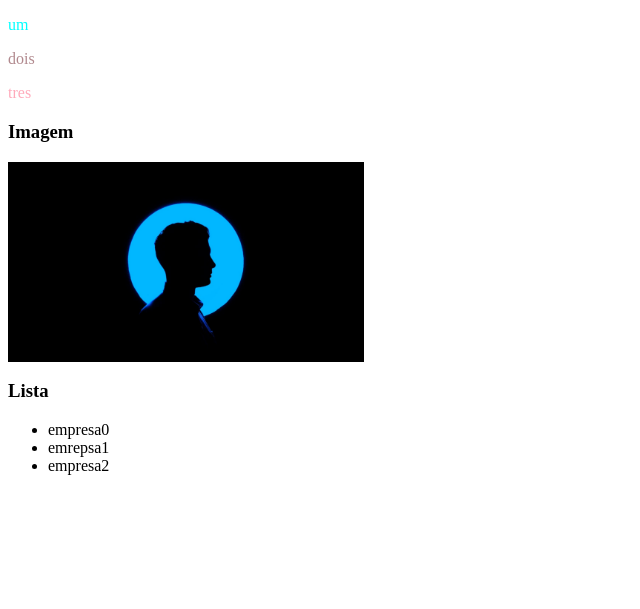
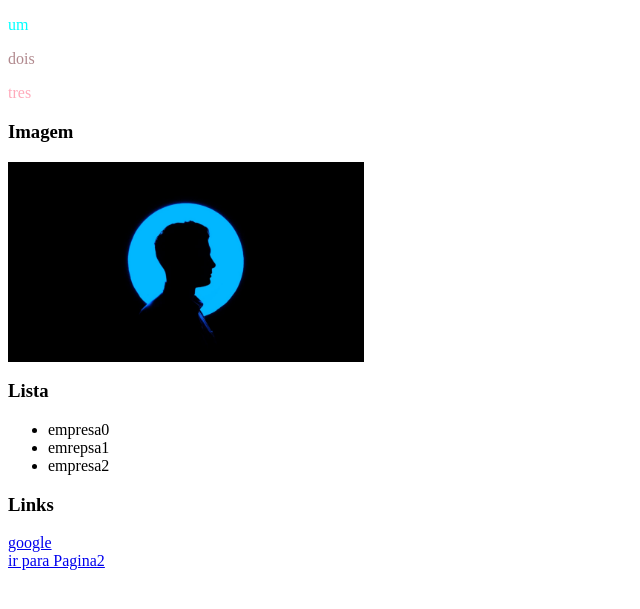
Before and after one commit to Vinicius-pinh/New-site-2025, a plain HTML site: page index.html in a window 1280 px wide. Shown: the part 91-700 px from the top of the page, without its empty margins (0-640 px from the left). Drawn offline with Linux system fonts and the light colour scheme.

Commit message:
Criando links

```diff
--- a/index.html
+++ b/index.html
@@ -18,5 +18,11 @@
             <li>empresa2</li>
         </ul>
 
+
+        <h3>Links</h3>
+        <a href="https://www.google.com">google</a>
+        <br>
+        <a href="pagina2.html">ir para Pagina2</a>
+
     </body>
 </html>
```
